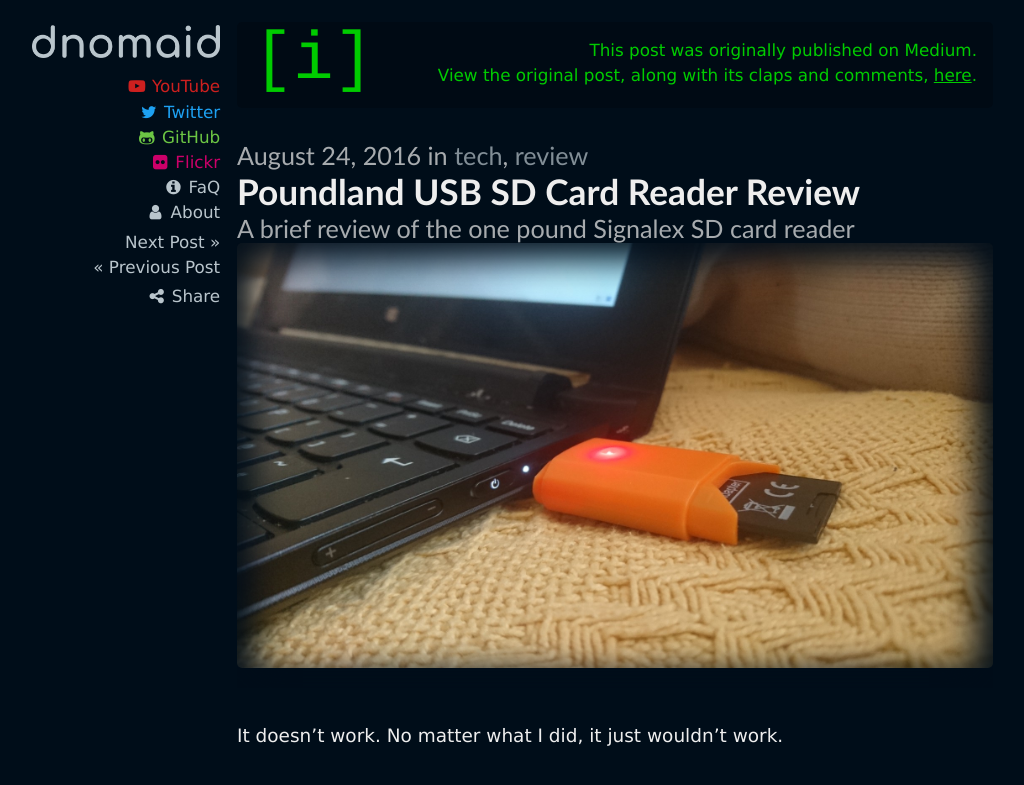
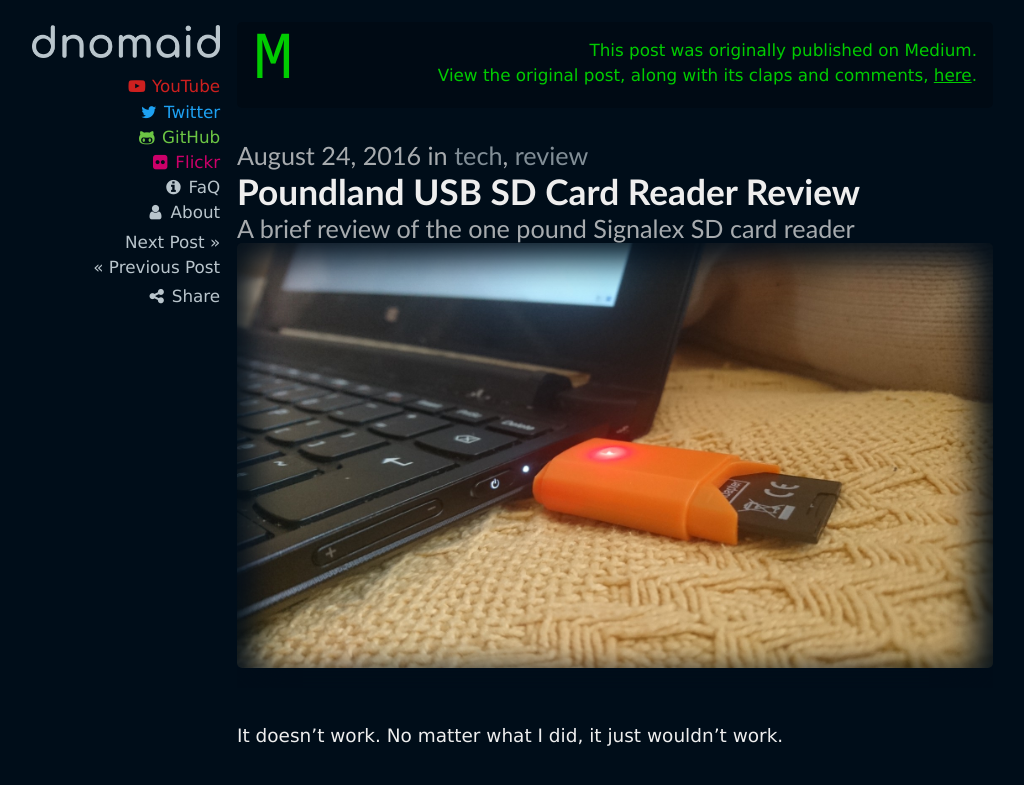
Before and after one commit to tomfishemoji/tomfishemoji.github.io, a Jekyll site: the page built from _posts/2016-08-24-Poundland-USB-SD-Card-Reader-Review.md, in a window 1280 px wide. Shown: the top 785 px of the page, without its empty margins (151-1175 px from the left). Built offline with Jekyll 4.4.1, drawn with Linux system fonts in a browser that asks for light colours.

Commit message:
Add Medium class to post notices

```diff
--- a/_includes/post-top.html
+++ b/_includes/post-top.html
@@ -1,9 +1,18 @@
 <div style="margin-bottom: 2em;">
+
   {% if page.medium %}
-  <div class="post-notice info">
+  <div class="post-notice info medium">
     <p style="margin-top: 0;">This post was originally published on Medium.<br>View the original post, along with its claps and comments, <a href="{{ page.medium }}">here</a>.</p>
   </div>
-  {% endif %} {% if page.outdated %}
+  {% endif %}
+
+  {% if page.info %}
+  <div class="post-notice info">
+    <p style="margin-top: 0;">{{ page.info }}</p>
+  </div>
+  {% endif %}
+
+  {% if page.outdated %}
   <div class="post-notice warn">
     <p style="margin-top: 0;">This post has been flagged as outdated.<br>Please note that the content may no longer be accurate.</p>
   </div>
--- a/css/_post.scss
+++ b/css/_post.scss
@@ -97,6 +97,10 @@
   content: '[i]';
 }
 
+.post-notice.medium p::before {
+  content: 'M';
+}
+
 .post-notice.warn {
   color: $bg-bright-red;
 }
```
